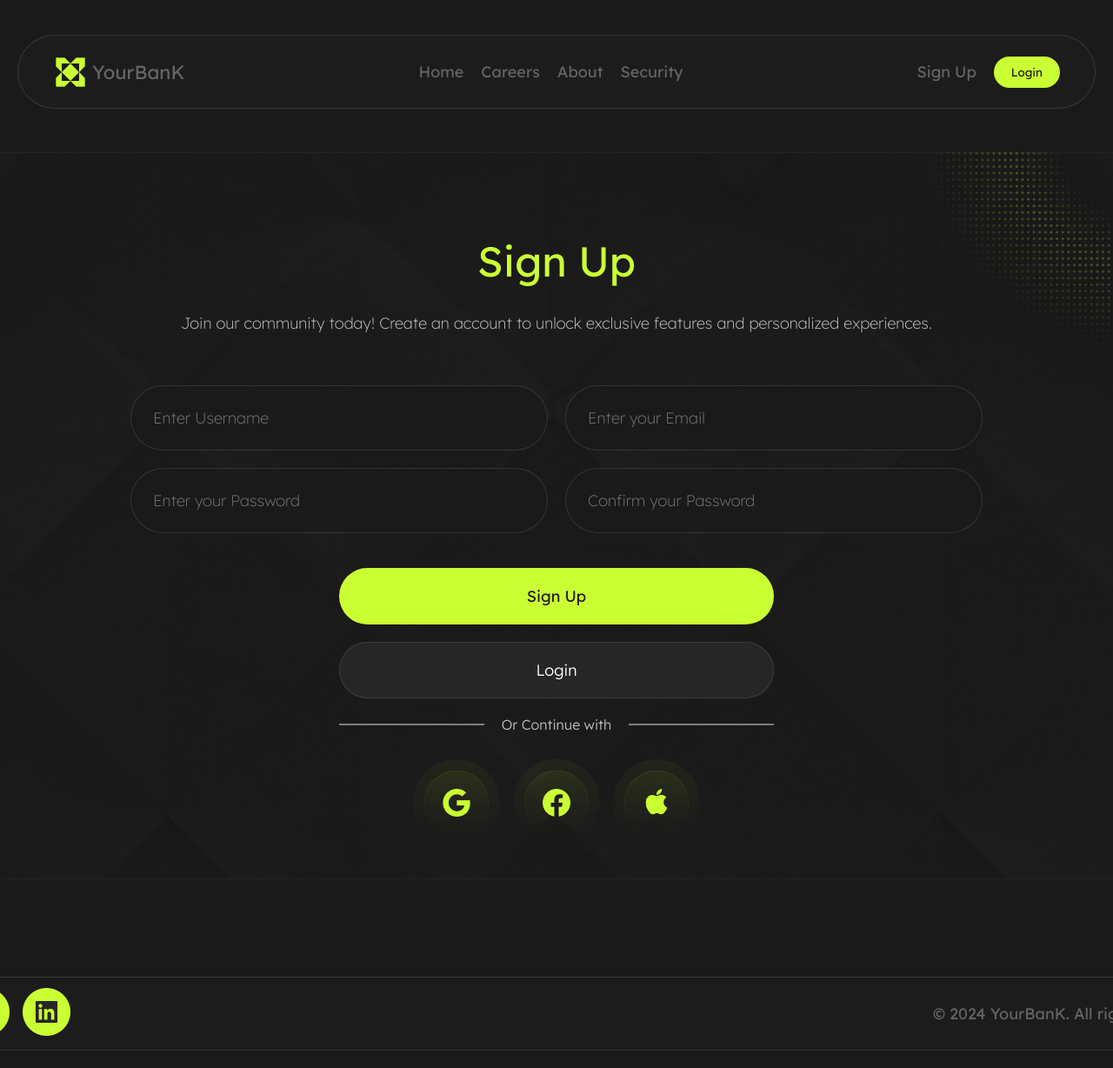
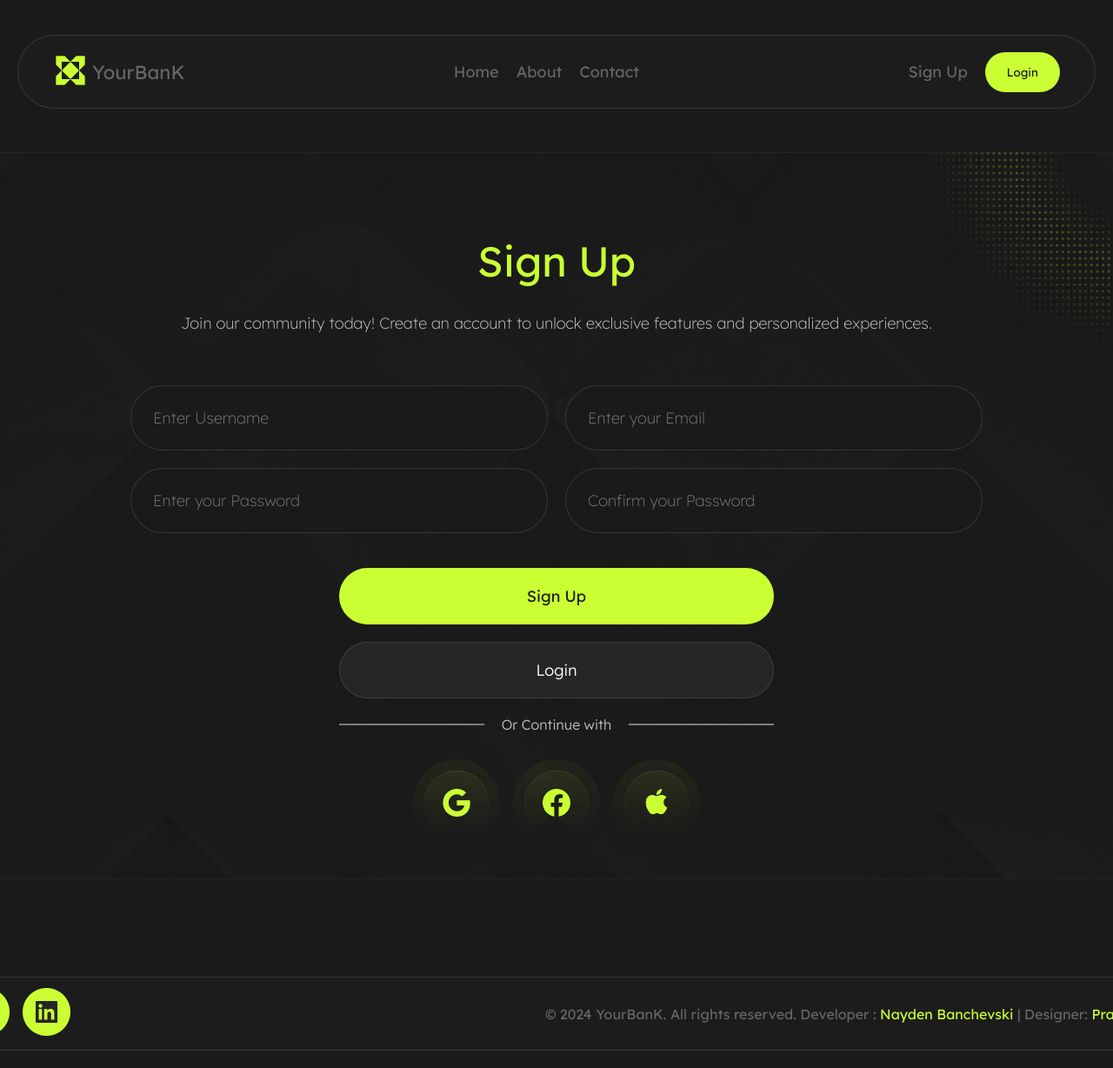
Before and after one commit to NaydenBanchevski/The-DOM---SBA-Per-Scholas, a plain HTML site: page index.html in a window 1280 px wide. Shown: the top 1228 px of the page at 87% size. Drawn offline with Linux system fonts and the light colour scheme.

Commit message:
Add Menulinks with JS. Use forEach to get every over every object within the array.Append a to li, li to nav-ul

```diff
--- a/app.js
+++ b/app.js
@@ -0,0 +1,18 @@
+const navUl = document.getElementById("nav-ul");
+
+const navLinks = [
+  { label: "Home", href: "/" },
+  { label: "About", href: "/about" },
+  { label: "Contact", href: "/contact" },
+];
+
+navLinks.forEach((link) => {
+  const navLi = document.createElement("li");
+  const navLink = document.createElement("a");
+  navLink.textContent = link.label;
+  navLink.href = link.href;
+  navLi.appendChild(navLink);
+  navUl.appendChild(navLi);
+});
+
+navUl.classList.add("menu");
--- a/index.html
+++ b/index.html
@@ -10,15 +10,12 @@
     <header class="header">
       <nav class="nav">
         <div class="logo">
-          <img class="logo-img" src="./assets/logo.png" alt="Bank" />
+          <a href="/">
+            <img class="logo-img" src="./assets/logo.png" alt="Bank" />
+          </a>
           <h1 class="logo-text">YourBanK</h1>
         </div>
-        <ul class="menu">
-          <li><a href="#">Home</a></li>
-          <li><a href="#">Careers</a></li>
-          <li><a href="#">About</a></li>
-          <li><a href="#">Security</a></li>
-        </ul>
+        <ul id="nav-ul"></ul>
         <div class="nav-buttons">
           <button class="sign-btn">Sign Up</button>
           <button class="log-btn">Login</button>
@@ -116,7 +113,16 @@
           ><img class="footer-icon" src="./assets/linkedin.png" alt="LinkedIn"
         /></a>
       </div>
-      <p class="footer-paragraph">&copy; 2024 YourBanK. All rights reserved</p>
+      <p class="footer-paragraph">
+        &copy; 2024 YourBanK. All rights reserved. Developer :
+        <a href="https://github.com/NaydenBanchevski " target="_blank">
+          Nayden Banchevski
+        </a>
+        | Designer:
+        <a href="https://www.figma.com/@praha" target="_blank">
+          Praha Produce UI
+        </a>
+      </p>
     </footer>
     <script src="app.js"></script>
   </body>
--- a/style.css
+++ b/style.css
@@ -57,6 +57,7 @@ body {
   display: flex;
   align-items: center;
   gap: 5px;
+  cursor: pointer;
 }
 .logo-text {
   color: var(--font-color);
@@ -79,11 +80,16 @@ body {
   color: var(--font-color);
   font-size: 18px;
   cursor: pointer;
+  transition: color 0.5s ease-in-out;
 }
 
 .menu li a {
   text-decoration: none;
   color: inherit;
+}
+
+.menu li:hover {
+  color: var(--light-color);
 }
 
 .nav-buttons {
@@ -98,11 +104,16 @@ body {
   color: var(--font-color);
   font-size: 18px;
   cursor: pointer;
+  transition: color 0.5s ease-in-out;
+}
+
+.sign-btn:hover {
+  color: var(--light-color);
 }
 .log-btn {
   background-color: var(--light-color);
   color: var(--font-dark-color);
-  padding: 10px 20px;
+  padding: 15px 25px;
   border: none;
   border-radius: 50px;
   cursor: pointer;
@@ -181,12 +192,8 @@ body {
   border-radius: 50px;
   margin: 0 10px 0 10px;
   padding: 25px;
-  outline: none;
+  outline: var(--light-color);
   color: var(--light-color);
-}
-
-.user-container input:focus {
-  background-color: transparent;
 }
 
 .pass-container {
@@ -279,9 +286,12 @@ body {
 
 .footer-paragraph {
   color: var(--font-color);
-  font-size: 18px;
-
+  font-size: 16px;
   text-align: center;
+}
+.footer-paragraph a {
+  text-decoration: none;
+  color: var(--light-color);
 }
 
 .footer-links {
@@ -297,11 +307,6 @@ body {
   text-decoration: none;
   font-size: 18px;
   font-weight: 300;
-}
-.footer-span {
-  margin: 0 5px 0 5px;
-  font-size: 30px;
-  font-weight: 100;
 }
 
 .form-media-container {
@@ -357,4 +362,5 @@ body {
 .media-icon {
   width: 100px;
   height: 100px;
+  cursor: pointer;
 }
```
